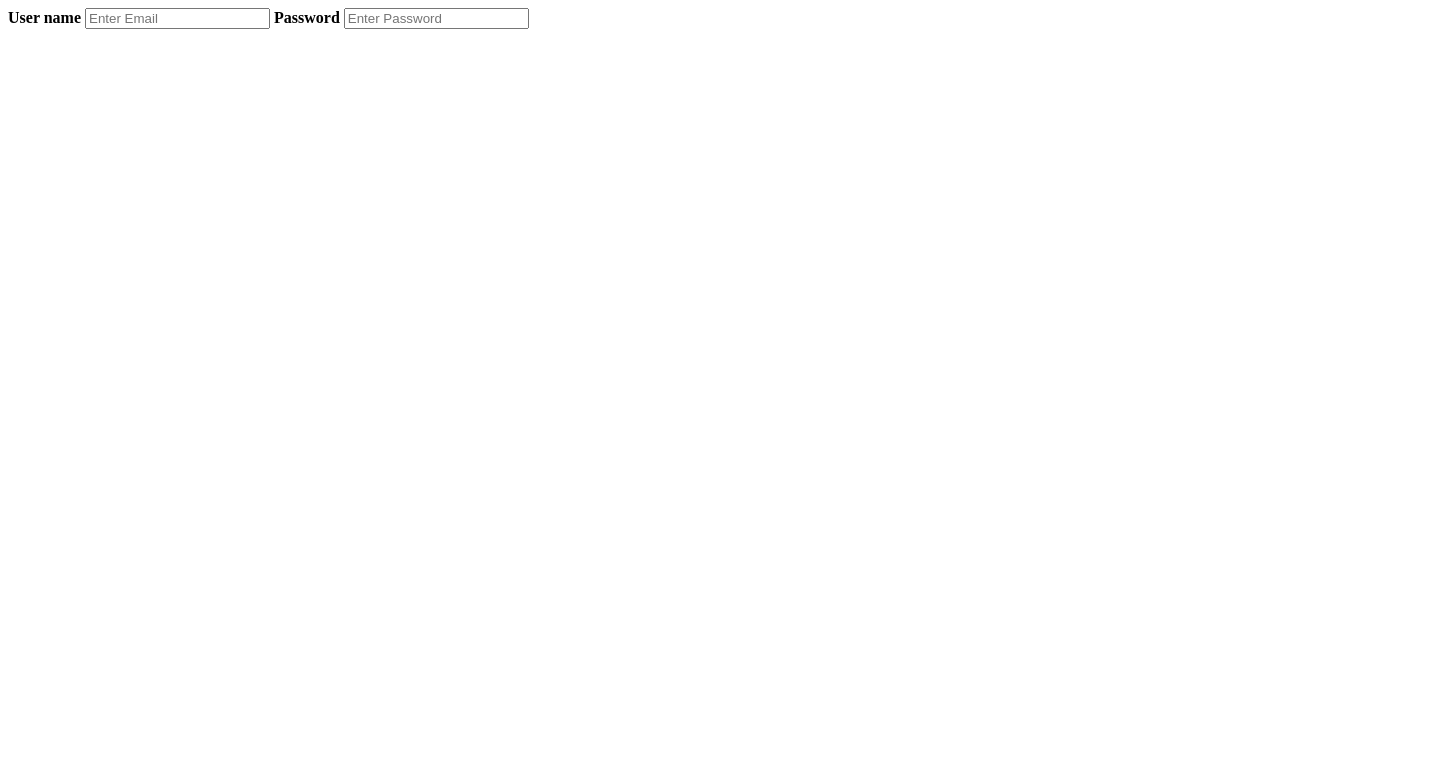
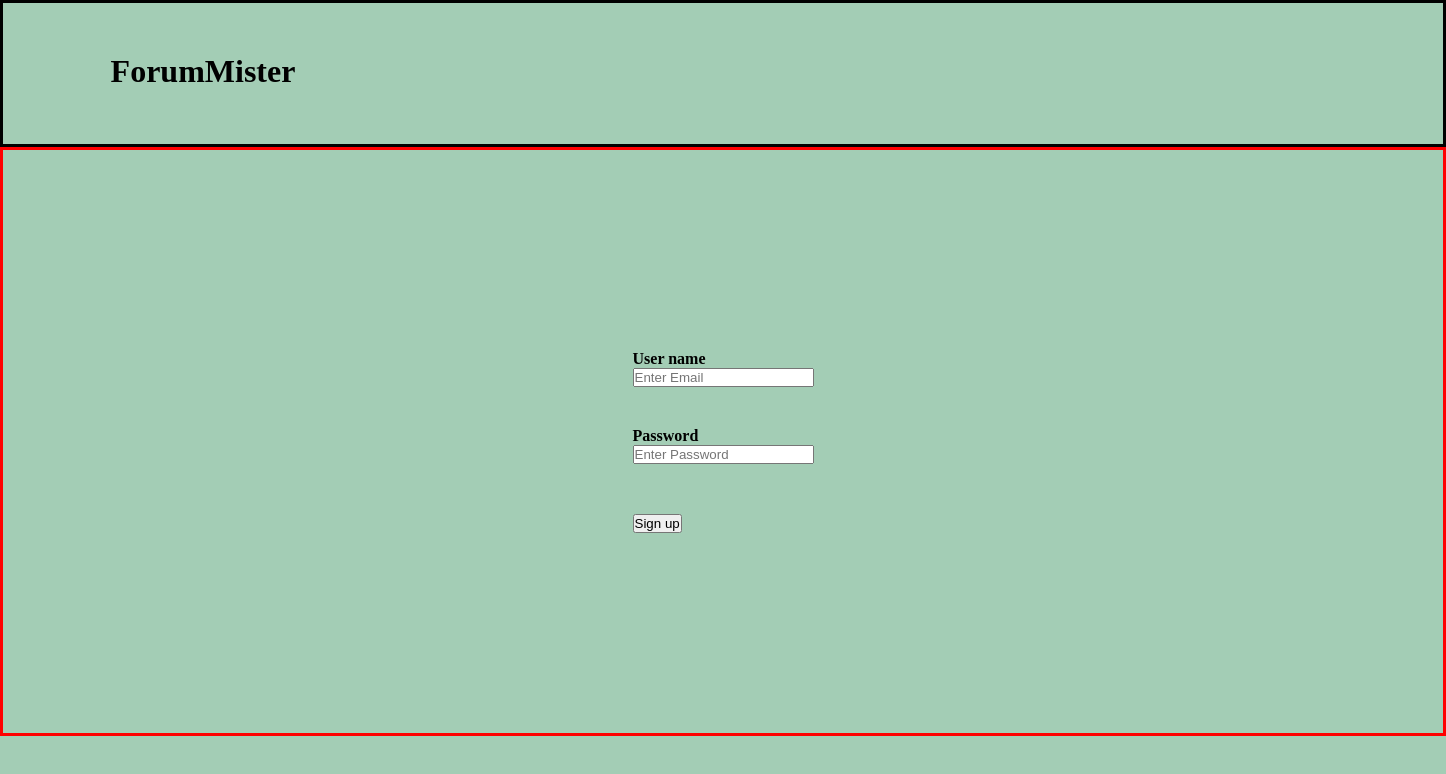
Before and after one commit to MariaRacariu/FE23-js2-slutprojekt-Birds, a website built with Parcel: page src/index.html in a window 1280 px wide. Shown: the whole page, 1446 px wide, since content can reach past the window. Built offline with nearby package versions, Linux system fonts and the light colour scheme.

Commit message:
html, javascript, css

```diff
--- a/src/index.html
+++ b/src/index.html
@@ -8,32 +8,29 @@
     <script type="module" src="main.ts"></script>
   </head>
   <body>
-    <div class="inlogg">
-      <form>
-        <label for="user-name"><b>User name</b></label>
-        <input type="text" placeholder="Enter Email" name="email" required>
-
-        <label for="psw"><b>Password</b></label>
-        <input type="password" placeholder="Enter Password" name="psw" required>
-
-      </form>
-    </div>
-    <!--<header id="header">
+    <header id="header">
       <div class="wrap">
-        <div>
+        <div class="head-div">
           <h1>ForumMister</h1>
         </div>
         <div class="ul-header">
-          <ul>
-            <li>Home</li>
-            <li>Användare</li>
-            <li>Profil</li>
-            <li>Logga ut</li>
-          </ul>
         </div>
       </div>
     </header>
-    <section>
+ <section>
+      <div class="inlogg">
+      <form>
+
+        <label for="user-name" class="textLab"><b>User name</b></label><br>
+        <input type="text" placeholder="Enter Email" name="email" required id="emailMar"><br>
+
+        <label for="psw" class="textLab"><b>Password</b></label><br>
+        <input type="password" placeholder="Enter Password" name="psw" required><br>
+        <button>Sign up</button>
+      </form>
+      </div>
+
+      <!--</
       <div class="sideNav">
         <div>
           <h2>Forum</h2>
@@ -65,7 +62,7 @@
             <li>Hej jag heter Peter jag gillar bilar wrooom</li>
           </ul>
         </div>
-      </div>
-    </section>-->
+      </div>-->
+    </section>
   </body>
 </html>
--- a/src/main.ts
+++ b/src/main.ts
@@ -1 +1,20 @@
 console.log("Hello");
+
+
+
+function generateHeader (a) {
+    const ulEl = document.createElement('ul')as HTMLUListElement;
+    const liEl = document.createElement('li')as HTMLLIElement;
+    const liEl2 = document.createElement('li')as HTMLLIElement;
+    const liEl3 = document.createElement('li')as HTMLLIElement;
+    const divHead = document.getElementById('ul-header')as HTMLDivElement;
+
+    divHead.appendChild(ulEl);
+    ulEl.appendChild(liEl);
+    ulEl.appendChild(liEl2);
+    ulEl.appendChild(liEl3);
+    liEl.innerText = 'home';
+    liEl.innerText = 'profile';
+    liEl.innerText = 'users';
+
+}
--- a/src/style.css
+++ b/src/style.css
@@ -1,11 +1,45 @@
-.sideNav {
-    width: 20%
+*{
+    margin:0;
+    padding:0;
 }
 
-.post-display {
-    width: 69%;
+body {background-color: #A3CDB5;}
+
+header{
+    border: black solid 3px;
+    width: 1440px;
+    height: 141px;
+    margin: auto;
 }
 
-section {
-    display: flex;
+h1 {
+    text-align: center;
+    padding: 50px;
 }
+
+.head-div {
+    width: 400px;
+}
+
+
+.inlogg {
+    display:flex;
+    justify-content: center;
+    border: red solid 3px;
+    width: 1440px;
+    margin: auto;
+}
+
+form {
+    margin: 200px;
+}
+
+#emailMar {
+    margin-bottom: 40px;
+}
+
+b {
+    margin-bottom: 30px;
+}
+
+button {margin-top: 50px;}
```
